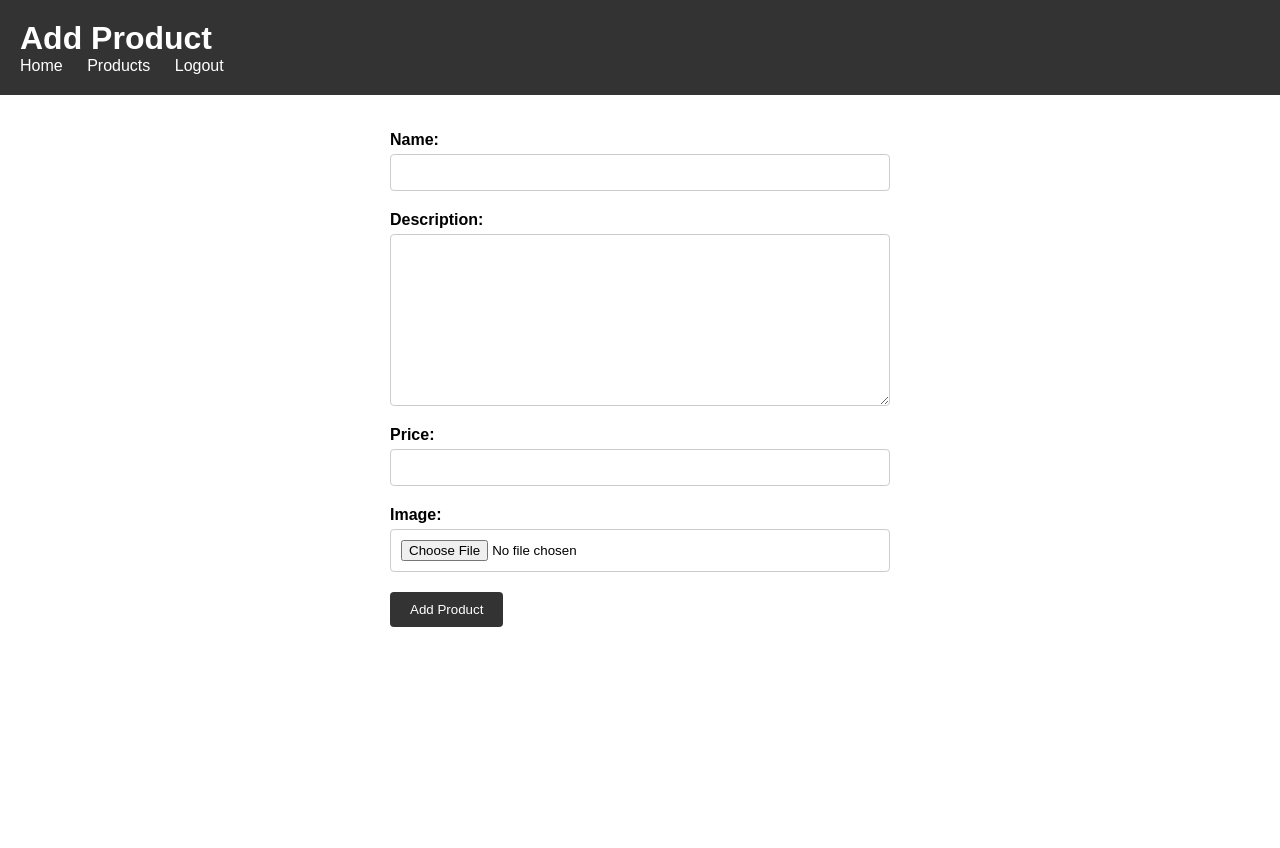
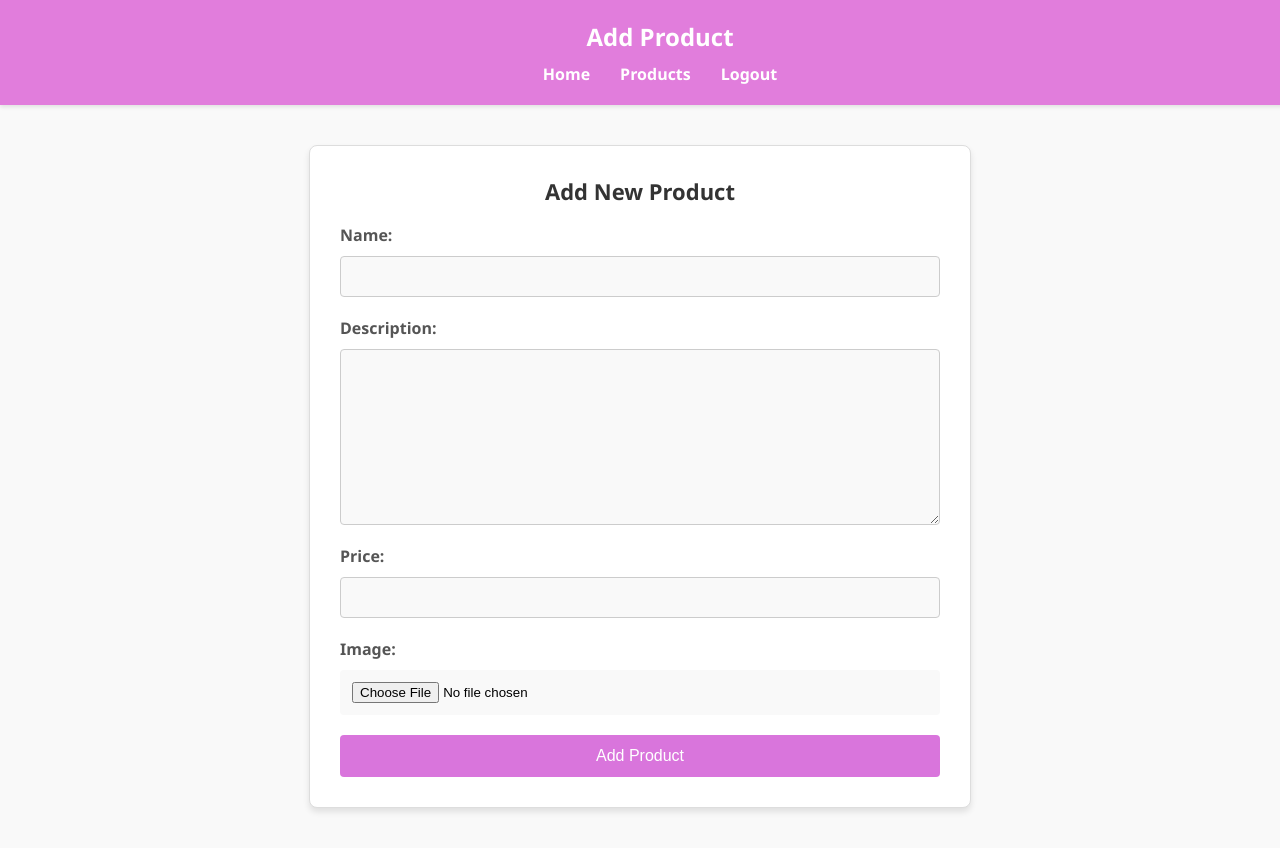
Before and after one commit to aarch34/E-commerce, a Django app: page /products/add/ in a window 1280 px wide. Before the commit the page ends 627 px from the top, so only its background shows below. Run offline with Django 5.2, Linux system fonts and the light colour scheme; the visitor is signed in with stand-in values (Sample User, id 1).

Commit message:
finished styling css

```diff
--- a/final_proj/ui/templates/add_product.html
+++ b/final_proj/ui/templates/add_product.html
@@ -8,46 +8,75 @@
     <style>
         /* General Styles */
         body {
-            font-family: Arial, sans-serif;
+            font-family: 'Segoe UI', Tahoma, Geneva, Verdana, sans-serif;
             margin: 0;
             padding: 0;
+            background-color: #f9f9f9;
         }
 
         /* Header Styles */
         header {
-            background-color: #333;
+            background-color: #e17ddc;
             color: #fff;
             padding: 20px;
+            box-shadow: 0 2px 4px rgba(0, 0, 0, 0.1);
+            position: sticky;
+            top: 0;
+            width: 100%;
+            z-index: 1000;
         }
 
         header h1 {
             margin: 0;
+            font-size: 24px;
+            text-align: center;
         }
 
         nav ul {
-            list-style-type: none;
+            list-style: none;
             padding: 0;
-            margin: 0;
+            margin: 10px 0 0;
+            display: flex;
+            justify-content: center;
         }
 
         nav li {
-            display: inline;
-            margin-right: 20px;
+            margin: 0 15px;
         }
 
         nav a {
             color: #fff;
             text-decoration: none;
+            font-weight: bold;
+            transition: color 0.3s ease;
+        }
+
+        nav a:hover {
+            color: #e74c3c;
         }
 
         /* Main Content Styles */
         main {
-            padding: 20px;
+            padding: 40px;
+            display: flex;
+            justify-content: center;
         }
 
         form {
-            max-width: 500px;
-            margin: 0 auto;
+            max-width: 600px;
+            width: 100%;
+            background-color: #fff;
+            border: 1px solid #ddd;
+            border-radius: 8px;
+            padding: 30px;
+            box-shadow: 0 4px 6px rgba(0, 0, 0, 0.1);
+        }
+
+        form h2 {
+            margin-top: 0;
+            font-size: 22px;
+            color: #333;
+            text-align: center;
         }
 
         form p {
@@ -59,25 +88,36 @@
         form label {
             font-weight: bold;
             margin-bottom: 5px;
+            color: #555;
         }
 
         form input, form textarea {
-            padding: 10px;
+            padding: 12px;
             border: 1px solid #ccc;
             border-radius: 4px;
+            margin-top: 5px;
+            background-color: #f9f9f9;
+        }
+
+        form input[type="file"] {
+            border: none;
         }
 
         button[type="submit"] {
-            background-color: #333;
+            background-color: #d975dc;
             color: #fff;
             border: none;
-            padding: 10px 20px;
+            padding: 12px 20px;
             border-radius: 4px;
             cursor: pointer;
+            font-size: 16px;
+            display: block;
+            width: 100%;
+            transition: background-color 0.3s ease;
         }
 
         button[type="submit"]:hover {
-            background-color: #555;
+            background-color: #d5ade0;
         }
     </style>
 </head>
@@ -95,6 +135,7 @@
     <main>
         <form method="post" enctype="multipart/form-data">
             {% csrf_token %}
+            <h2>Add New Product</h2>
             {{ form.as_p }}
             <button type="submit">Add Product</button>
         </form>
```
Also changed, not shown: final_proj/ui/templates/add_review.html (+31 -14 lines), final_proj/ui/templates/cart.html (+5 -5 lines), final_proj/ui/templates/checkout.html (+35 -12 lines), final_proj/ui/templates/index.html (+4 -4 lines), final_proj/ui/templates/product_detail.html (+44 -13 lines).
